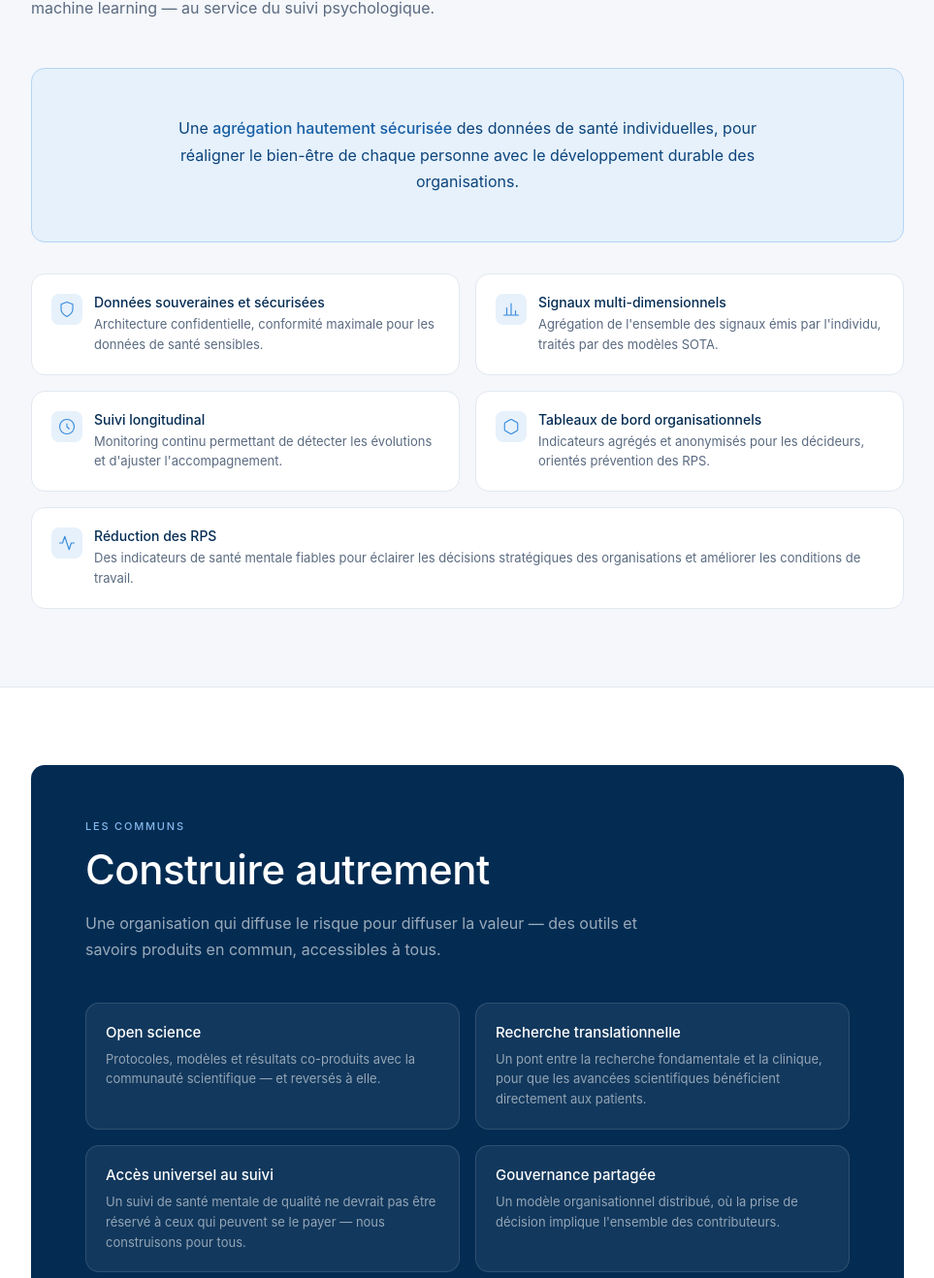
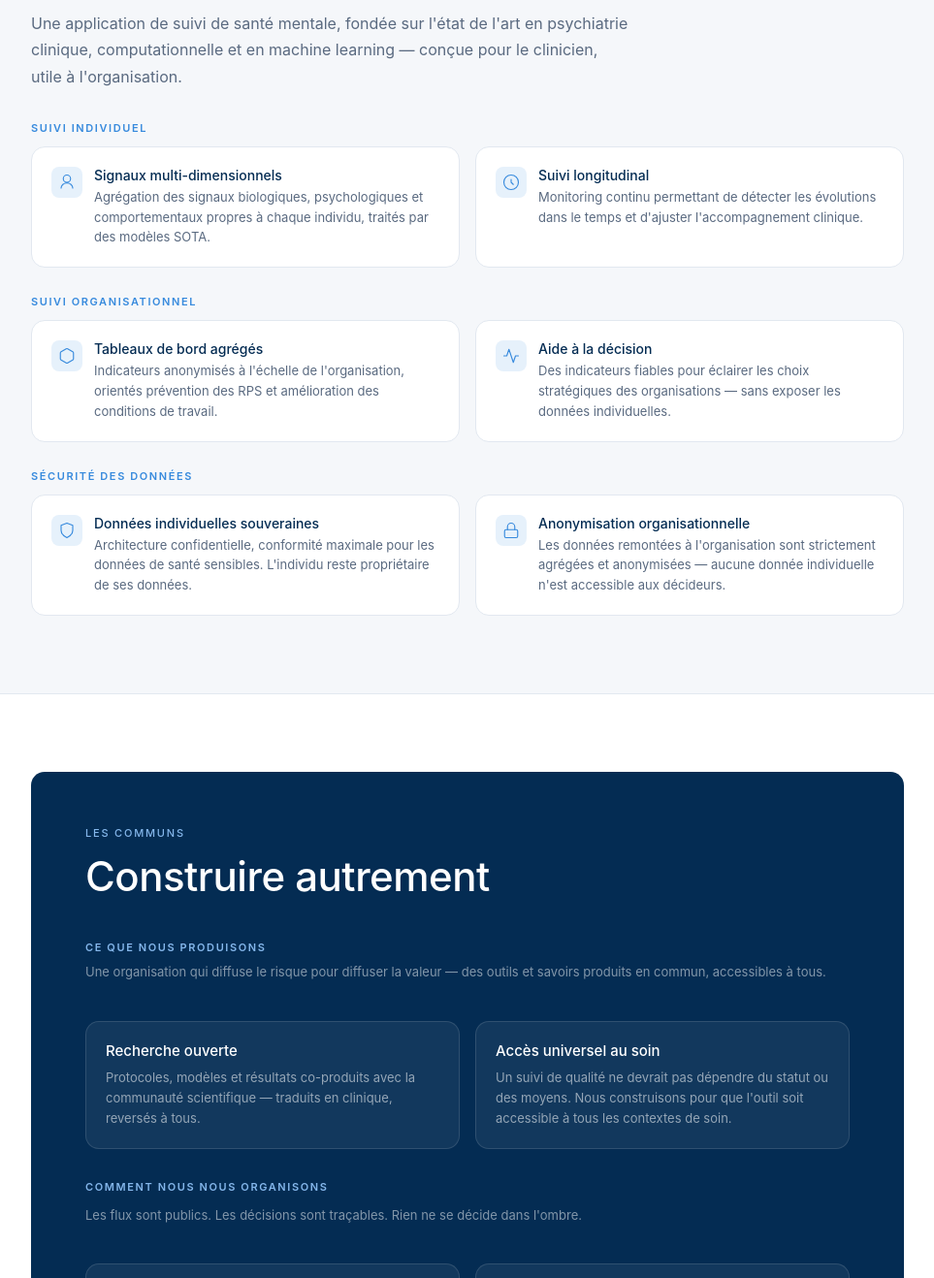
Before and after one commit to FeelBack-App/landing, a plain HTML site: page index.html in a window 1280 px wide. Shown: the part 1482-2800 px from the top of the page at 97% size, without its empty margins (158-1121 px from the left). Drawn offline with Linux system fonts and the light colour scheme.

Commit message:
... retravail du texte de l'index

```diff
--- a/index.html
+++ b/index.html
@@ -130,7 +130,7 @@
     <h1>Comprendre les troubles psychiques,<br><em>à la source</em></h1>
     <p class="hero-sub" style="margin-top:1.25rem;max-width:640px">Soigner sans comprendre, c'est traiter un symptôme. La neuroatypie en est l'exemple le plus lisible — mais chaque difficulté psychologique est singulière.</p>
     <p class="section-intro" style="margin-top:3rem;margin-bottom:1rem">Nous nous appuyons sur le modèle biopsychosocial, cadre de référence de la psychiatrie contemporaine, pour rendre lisible ce qui relie la santé d'un individu à celle de son environnement. Le modèle biopsychosocial décompose chaque situation en trois dimensions indissociables.</p>
-    <div class="vision-grid" style="margin-top:1rem;grid-template-columns:1fr 1fr 1fr">
+    <div class="vision-grid" style="margin-top:2rem;grid-template-columns:1fr 1fr 1fr">
       <div class="v-card">
         <div class="ico"><svg class="ico-svg" viewBox="0 0 24 24"><path d="M12 22s8-4 8-10V5l-8-3-8 3v7c0 6 8 10 8 10z"/></svg></div>
         <h3>Biologique</h3>
@@ -147,7 +147,7 @@
         <p>Environnement de travail, relations, contexte organisationnel — les pressions extérieures qui façonnent la santé mentale.</p>
       </div>
     </div>
-    <p class="section-intro" style="margin-top:3rem;margin-bottom:1rem">Une approche ancrée dans trois disciplines complémentaires, appliquées ensemble au signal de santé mentale.</p>
+    <p class="section-intro" style="margin-top:3rem;margin-bottom:1rem">Une approche ancrée dans trois disciplines complémentaires — pour que la recherche, la clinique, les organisations et les individus parlent enfin le même langage.</p>
     <div class="vision-grid" style="grid-template-columns:1fr 1fr 1fr">
       <div class="v-card">
         <div class="ico"><svg class="ico-svg" viewBox="0 0 24 24"><path d="M12 2a5 5 0 1 0 0 10A5 5 0 0 0 12 2zM4 20c0-4 3.6-7 8-7s8 3 8 7"/></svg></div>
@@ -174,31 +174,52 @@
   <div class="container">
     <p class="section-label">Produit</p>
     <h2>Une analyse complète du signal individuel</h2>
-    <p class="section-intro">L'état de l'art de la recherche en psychiatrie clinique, computationnelle et en machine learning — au service du suivi psychologique.</p>
-    <div class="product-hero">
-      <p>Une <strong>agrégation hautement sécurisée</strong> des données de santé individuelles, pour réaligner le bien-être de chaque personne avec le développement durable des organisations.</p>
-    </div>
-    <div class="feat-list">
+    <p class="section-intro">Une application de suivi de santé mentale, fondée sur l'état de l'art en psychiatrie clinique, computationnelle et en machine learning — conçue pour le clinicien, utile à l'organisation.</p>
+
+    <div class="feat-list" style="grid-template-columns:1fr;gap:1.5rem;margin-top:2rem">
+
+      <div style="margin-bottom:0.25rem">
+        <p style="font-size:11px;font-weight:600;text-transform:uppercase;letter-spacing:1.6px;color:var(--b400);margin-bottom:0.75rem">Suivi individuel</p>
+        <div class="feat-list" style="margin-top:0">
           <div class="feat">
-        <div class="feat-ico"><svg class="ico-svg" viewBox="0 0 24 24"><path d="M12 22s8-4 8-10V5l-8-3-8 3v7c0 6 8 10 8 10z"/></svg></div>
-        <div><h4>Données souveraines et sécurisées</h4><p>Architecture confidentielle, conformité maximale pour les données de santé sensibles.</p></div>
-      </div>
-      <div class="feat">
-        <div class="feat-ico"><svg class="ico-svg" viewBox="0 0 24 24"><path d="M2 20h20M6 20V10M12 20V4M18 20v-6"/></svg></div>
-        <div><h4>Signaux multi-dimensionnels</h4><p>Agrégation de l'ensemble des signaux émis par l'individu, traités par des modèles SOTA.</p></div>
+            <div class="feat-ico"><svg class="ico-svg" viewBox="0 0 24 24"><path d="M12 2a5 5 0 1 0 0 10A5 5 0 0 0 12 2zM4 20c0-4 3.6-7 8-7s8 3 8 7"/></svg></div>
+            <div><h4>Signaux multi-dimensionnels</h4><p>Agrégation des signaux biologiques, psychologiques et comportementaux propres à chaque individu, traités par des modèles SOTA.</p></div>
           </div>
           <div class="feat">
             <div class="feat-ico"><svg class="ico-svg" viewBox="0 0 24 24"><circle cx="12" cy="12" r="10"/><path d="M12 8v4l3 3"/></svg></div>
-        <div><h4>Suivi longitudinal</h4><p>Monitoring continu permettant de détecter les évolutions et d'ajuster l'accompagnement.</p></div>
+            <div><h4>Suivi longitudinal</h4><p>Monitoring continu permettant de détecter les évolutions dans le temps et d'ajuster l'accompagnement clinique.</p></div>
+          </div>
+        </div>
+      </div>
+
+      <div style="margin-bottom:0.25rem">
+        <p style="font-size:11px;font-weight:600;text-transform:uppercase;letter-spacing:1.6px;color:var(--b400);margin-bottom:0.75rem">Suivi organisationnel</p>
+        <div class="feat-list" style="margin-top:0">
+          <div class="feat">
+            <div class="feat-ico"><svg class="ico-svg" viewBox="0 0 24 24"><path d="M21 16V8a2 2 0 0 0-1-1.73l-7-4a2 2 0 0 0-2 0l-7 4A2 2 0 0 0 3 8v8a2 2 0 0 0 1 1.73l7 4a2 2 0 0 0 2 0l7-4A2 2 0 0 0 21 16z"/></svg></div>
+            <div><h4>Tableaux de bord agrégés</h4><p>Indicateurs anonymisés à l'échelle de l'organisation, orientés prévention des RPS et amélioration des conditions de travail.</p></div>
           </div>
           <div class="feat">
-        <div class="feat-ico"><svg class="ico-svg" viewBox="0 0 24 24"><path d="M21 16V8a2 2 0 0 0-1-1.73l-7-4a2 2 0 0 0-2 0l-7 4A2 2 0 0 0 3 8v8a2 2 0 0 0 1 1.73l7 4a2 2 0 0 0 2 0l7-4A2 2 0 0 0 21 16z"/></svg></div>
-        <div><h4>Tableaux de bord organisationnels</h4><p>Indicateurs agrégés et anonymisés pour les décideurs, orientés prévention des RPS.</p></div>
+            <div class="feat-ico"><svg class="ico-svg" viewBox="0 0 24 24"><path d="M22 12h-4l-3 9L9 3l-3 9H2"/></svg></div>
+            <div><h4>Aide à la décision</h4><p>Des indicateurs fiables pour éclairer les choix stratégiques des organisations — sans exposer les données individuelles.</p></div>
           </div>
-      <div class="feat" style="grid-column:1/-1">
-        <div class="feat-ico"><svg class="ico-svg" viewBox="0 0 24 24"><path d="M22 12h-4l-3 9L9 3l-3 9H2"/></svg></div>
-        <div><h4>Réduction des RPS</h4><p>Des indicateurs de santé mentale fiables pour éclairer les décisions stratégiques des organisations et améliorer les conditions de travail.</p></div>
         </div>
+      </div>
+
+      <div>
+        <p style="font-size:11px;font-weight:600;text-transform:uppercase;letter-spacing:1.6px;color:var(--b400);margin-bottom:0.75rem">Sécurité des données</p>
+        <div class="feat-list" style="margin-top:0">
+          <div class="feat">
+            <div class="feat-ico"><svg class="ico-svg" viewBox="0 0 24 24"><path d="M12 22s8-4 8-10V5l-8-3-8 3v7c0 6 8 10 8 10z"/></svg></div>
+            <div><h4>Données individuelles souveraines</h4><p>Architecture confidentielle, conformité maximale pour les données de santé sensibles. L'individu reste propriétaire de ses données.</p></div>
+          </div>
+          <div class="feat">
+            <div class="feat-ico"><svg class="ico-svg" viewBox="0 0 24 24"><rect x="3" y="11" width="18" height="11" rx="2"/><path d="M7 11V7a5 5 0 0 1 10 0v4"/></svg></div>
+            <div><h4>Anonymisation organisationnelle</h4><p>Les données remontées à l'organisation sont strictement agrégées et anonymisées — aucune donnée individuelle n'est accessible aux décideurs.</p></div>
+          </div>
+        </div>
+      </div>
+
     </div>
   </div>
 </section>
@@ -210,22 +231,30 @@
     <div class="communs-section">
       <p class="section-label">Les communs</p>
       <h2>Construire autrement</h2>
-      <p class="section-intro">Une organisation qui diffuse le risque pour diffuser la valeur — des outils et savoirs produits en commun, accessibles à tous.</p>
+
+      <p style="font-size:11px;font-weight:600;text-transform:uppercase;letter-spacing:1.6px;color:var(--b200);margin-top:2.5rem;margin-bottom:0.5rem">Ce que nous produisons</p>
+      <p style="font-size:13px;color:rgba(255,255,255,0.5);margin-bottom:1rem;line-height:1.6">Une organisation qui diffuse le risque pour diffuser la valeur — des outils et savoirs produits en commun, accessibles à tous.</p>
       <div class="communs-grid" style="grid-template-columns:1fr 1fr">
-        <div class="communs-card"><h4>Open science</h4><p>Protocoles, modèles et résultats co-produits avec la communauté scientifique — et reversés à elle.</p></div>
-        <div class="communs-card"><h4>Recherche translationnelle</h4><p>Un pont entre la recherche fondamentale et la clinique, pour que les avancées scientifiques bénéficient directement aux patients.</p></div>
-        <div class="communs-card"><h4>Accès universel au suivi</h4><p>Un suivi de santé mentale de qualité ne devrait pas être réservé à ceux qui peuvent se le payer — nous construisons pour tous.</p></div>
-        <div class="communs-card"><h4>Gouvernance partagée</h4><p>Un modèle organisationnel distribué, où la prise de décision implique l'ensemble des contributeurs.</p></div>
-        <div class="communs-card"><h4>Valeur distribuée</h4><p>La valeur créée est partagée entre tous ceux qui prennent le risque de construire — pas seulement les fondateurs.</p></div>
-        <div class="communs-card" style="grid-column:1/-1;display:flex;justify-content:space-between;align-items:center;flex-wrap:wrap;gap:1rem">
+        <div class="communs-card"><h4>Recherche ouverte</h4><p>Protocoles, modèles et résultats co-produits avec la communauté scientifique — traduits en clinique, reversés à tous.</p></div>
+        <div class="communs-card"><h4>Accès universel au soin</h4><p>Un suivi de qualité ne devrait pas dépendre du statut ou des moyens. Nous construisons pour que l'outil soit accessible à tous les contextes de soin.</p></div>
+      </div>
+
+      <p style="font-size:11px;font-weight:600;text-transform:uppercase;letter-spacing:1.6px;color:var(--b200);margin-top:2rem;margin-bottom:0.75rem">Comment nous nous organisons</p>
+      <p style="font-size:13px;color:rgba(255,255,255,0.5);margin-bottom:1rem;line-height:1.6">Les flux sont publics. Les décisions sont traçables. Rien ne se décide dans l'ombre.</p>
+      <div class="communs-grid" style="grid-template-columns:1fr 1fr">
+        <div class="communs-card" style="display:flex;flex-direction:column;justify-content:space-between;gap:0.75rem">
           <div>
-            <h4>Transparence &amp; honnêteté</h4>
-            <p>Les flux économiques sont publiés en temps réel. Le modèle décisionnel est spécifié publiquement. Rien ne se décide dans l'ombre.</p>
+            <h4>Gouvernance ouverte</h4>
+            <p>La prise de décision implique l'ensemble des contributeurs. Les règles du jeu sont publiques, contestables, et évoluent collectivement.</p>
           </div>
-          <div style="display:flex;gap:0.75rem;flex-shrink:0">
-            <a href="modele-economique.html" style="font-size:13px;color:var(--b200);text-decoration:none;white-space:nowrap">Modèle économique →</a>
           <a href="modele-decisionnel.html" style="font-size:13px;color:var(--b200);text-decoration:none;white-space:nowrap">Modèle décisionnel →</a>
         </div>
+        <div class="communs-card" style="display:flex;flex-direction:column;justify-content:space-between;gap:0.75rem">
+          <div>
+            <h4>Valeur distribuée</h4>
+            <p>La valeur créée est partagée avec ceux qui prennent le risque de construire. Les flux économiques sont publiés en temps réel.</p>
+          </div>
+          <a href="modele-economique.html" style="font-size:13px;color:var(--b200);text-decoration:none;white-space:nowrap">Modèle économique →</a>
         </div>
       </div>
     </div>
```
Lines whose indentation alone changed are shown as unchanged.
